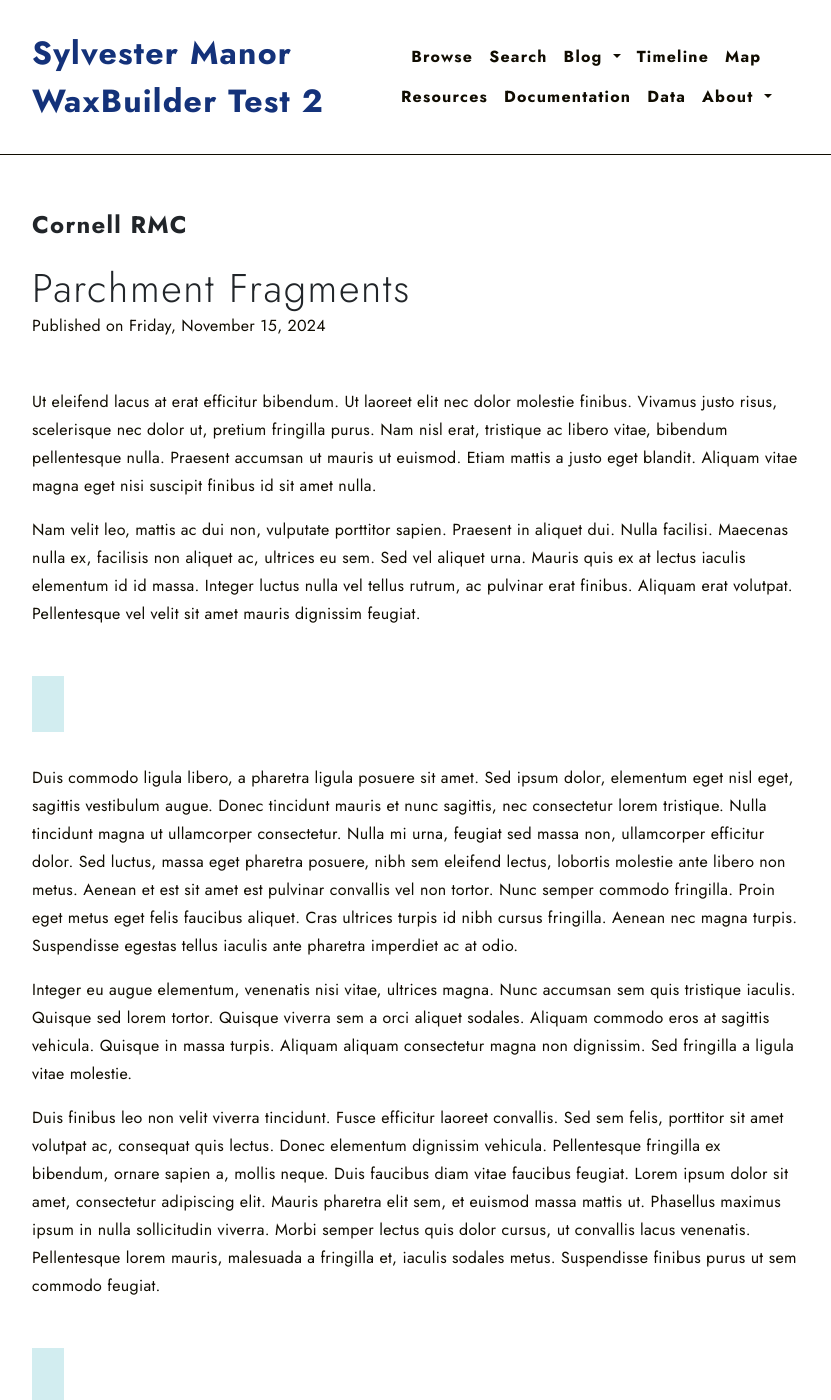
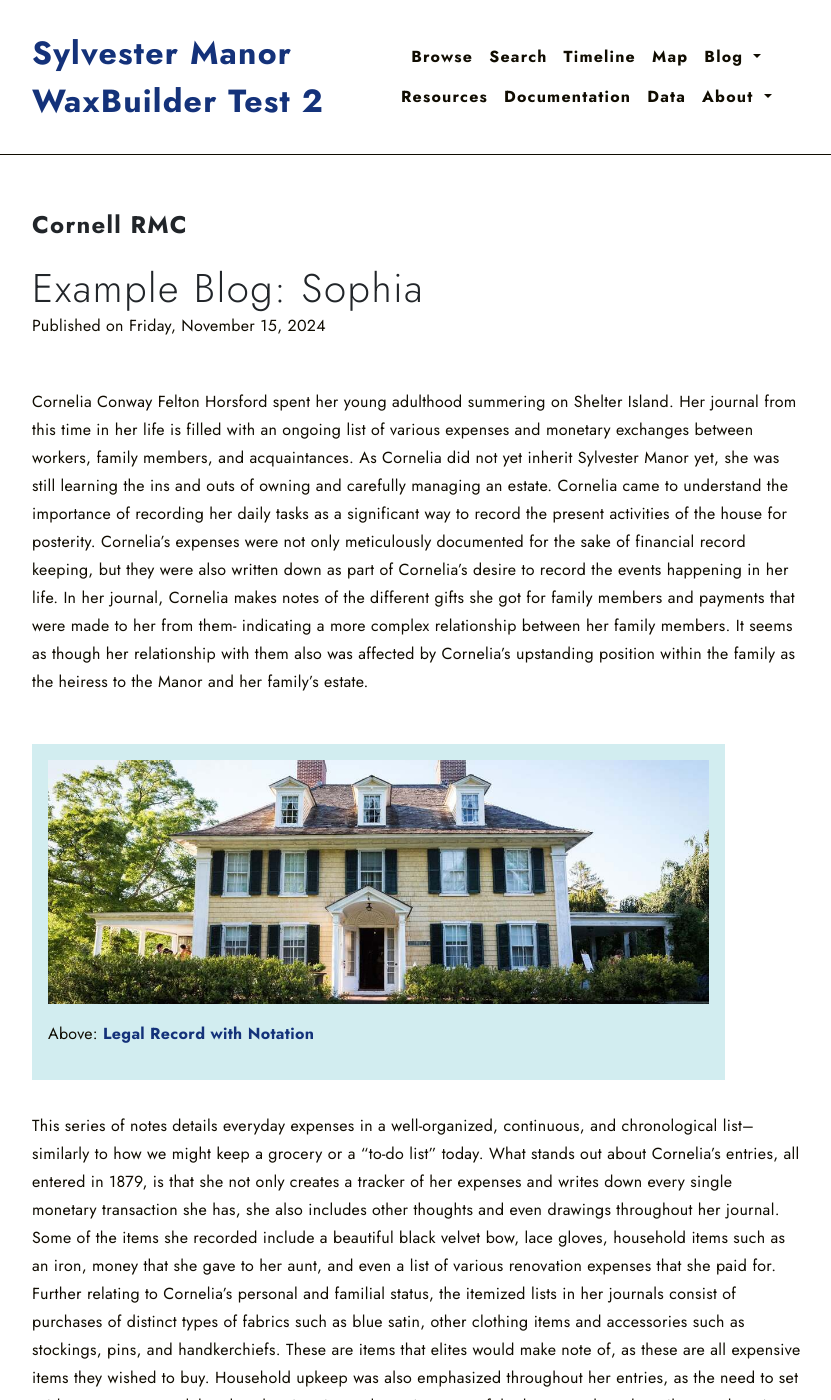
Before and after one commit to katelynautumn28/smtestwaxbuilder2, a Jekyll site: the page built from _exhibits/b.md, in a window 1280 px wide and 1400 px high. Shown: the whole window, without its empty margins (223-1054 px from the left). Built offline with Jekyll 4.4.1, drawn with Linux system fonts in a browser that asks for light colours; some of the changed text lies outside the part shown.

Commit message:
example blog posts

```diff
--- a/_config.yml
+++ b/_config.yml
@@ -108,18 +108,18 @@ menu:
     link: '/collection/'
   - label: 'Search'
     link: '/search/'
-  - label: 'Blog'
-    sub:
-      - label: 'Bonaventure Lyffe of Chryste'
-        link: '/blog/a/'
-      - label: 'Parchment fragments'
-        link: '/blog/b/'
-      - label: 'Sample Exhibit Shell'
-        link: '/blog/c/'
   - label: 'Timeline'
     link: '/timeline/'
   - label: 'Map'
     link: '/map.html'
+  - label: 'Blog'
+    sub:
+      - label: 'Example Blog: Melissa'
+        link: '/blog/a/'
+      - label: 'Example Blog: Sophia'
+        link: '/blog/b/'
+      - label: 'Sample Exhibit Shell'
+        link: '/blog/c/'
   - label: 'Resources'
     link: '/resources/'
   - label: 'Documentation'
--- a/_exhibits/b.md
+++ b/_exhibits/b.md
@@ -1,24 +1,15 @@
 ---
 layout: exhibit
-title: 'Parchment Fragments'
+title: 'Example Blog: Sophia'
 author: Cornell RMC
 publish_date: 2024-11-15
 permalink: /blog/b/
 ---
 
-Ut eleifend lacus at erat efficitur bibendum. Ut laoreet elit nec dolor molestie finibus. Vivamus justo risus, scelerisque nec dolor ut, pretium fringilla purus. Nam nisl erat, tristique ac libero vitae, bibendum pellentesque nulla. Praesent accumsan ut mauris ut euismod. Etiam mattis a justo eget blandit. Aliquam vitae magna eget nisi suscipit finibus id sit amet nulla.
+Cornelia Conway Felton Horsford spent her young adulthood summering on Shelter Island.  Her journal from this time in her life is filled with an ongoing list of various expenses and monetary exchanges between workers, family members, and acquaintances.  As Cornelia did not yet inherit Sylvester Manor yet, she was still learning the ins and outs of owning and carefully managing an estate.  Cornelia came to understand the importance of recording her daily tasks as a significant way to record the present activities of the house for posterity.  Cornelia’s expenses were not only meticulously documented for the sake of financial record keeping, but they were also written down as part of Cornelia’s desire to record the events happening in her life.  In her journal, Cornelia makes notes of the different gifts she got for family members and payments that were made to her from them- indicating a more complex relationship between her family members.  It seems as though her relationship with them also was affected by Cornelia’s upstanding position within the family as the heiress to the Manor and her family’s estate.
 
-Nam velit leo, mattis ac dui non, vulputate porttitor sapien. Praesent in aliquet dui. Nulla facilisi. Maecenas nulla ex, facilisis non aliquet ac, ultrices eu sem. Sed vel aliquet urna. Mauris quis ex at lectus iaculis elementum id id massa. Integer luctus nulla vel tellus rutrum, ac pulvinar erat finibus. Aliquam erat volutpat. Pellentesque vel velit sit amet mauris dignissim feugiat.
+{% include inline_image.html collection='smtestwaxbuilder2' pid='cuid4751' clickable='true' %}
 
-{% include inline_image.html collection='medievalfragments' pid='obj3' clickable='true' %}
+This series of notes details everyday expenses in a well-organized, continuous, and chronological list– similarly to how we might keep a grocery or a “to-do list” today. What stands out about Cornelia’s entries, all entered in 1879, is that she not only creates a tracker of her expenses and writes down every single monetary transaction she has, she also includes other thoughts and even drawings throughout her journal. Some of the items she recorded include a beautiful black velvet bow, lace gloves, household items such as an iron, money that she gave to her aunt, and even a list of various renovation expenses that she paid for.  Further relating to Cornelia’s personal and familial status, the itemized lists in her journals consist of purchases of distinct types of fabrics such as blue satin, other clothing items and accessories such as stockings, pins, and handkerchiefs.  These are items that elites would make note of, as these are all expensive items they wished to buy.  Household upkeep was also emphasized throughout her entries, as the need to set aside money to remodel and update interior and exterior parts of the house such as the toilets or changing the wallpaper were noted.  These expenses also included the purchasing of supplies needed for her horse and carriage maintenance fees.
 
-Duis commodo ligula libero, a pharetra ligula posuere sit amet. Sed ipsum dolor, elementum eget nisl eget, sagittis vestibulum augue. Donec tincidunt mauris et nunc sagittis, nec consectetur lorem tristique. Nulla tincidunt magna ut ullamcorper consectetur. Nulla mi urna, feugiat sed massa non, ullamcorper efficitur dolor. Sed luctus, massa eget pharetra posuere, nibh sem eleifend lectus, lobortis molestie ante libero non metus. Aenean et est sit amet est pulvinar convallis vel non tortor. Nunc semper commodo fringilla. Proin eget metus eget felis faucibus aliquet. Cras ultrices turpis id nibh cursus fringilla. Aenean nec magna turpis. Suspendisse egestas tellus iaculis ante pharetra imperdiet ac at odio.
-
-Integer eu augue elementum, venenatis nisi vitae, ultrices magna. Nunc accumsan sem quis tristique iaculis. Quisque sed lorem tortor. Quisque viverra sem a orci aliquet sodales. Aliquam commodo eros at sagittis vehicula. Quisque in massa turpis. Aliquam aliquam consectetur magna non dignissim. Sed fringilla a ligula vitae molestie.
-
-Duis finibus leo non velit viverra tincidunt. Fusce efficitur laoreet convallis. Sed sem felis, porttitor sit amet volutpat ac, consequat quis lectus. Donec elementum dignissim vehicula. Pellentesque fringilla ex bibendum, ornare sapien a, mollis neque. Duis faucibus diam vitae faucibus feugiat. Lorem ipsum dolor sit amet, consectetur adipiscing elit. Mauris pharetra elit sem, et euismod massa mattis ut. Phasellus maximus ipsum in nulla sollicitudin viverra. Morbi semper lectus quis dolor cursus, ut convallis lacus venenatis. Pellentesque lorem mauris, malesuada a fringilla et, iaculis sodales metus. Suspendisse finibus purus ut sem commodo feugiat.
-
-
-{% include inline_image.html collection='medievalfragments' pid='obj5' clickable='true' %}
-
-Duis commodo ligula libero, a pharetra ligula posuere sit amet. Sed ipsum dolor, elementum eget nisl eget, sagittis vestibulum augue. Donec tincidunt mauris et nunc sagittis, nec consectetur lorem tristique. Nulla tincidunt magna ut ullamcorper consectetur. Nulla mi urna, feugiat sed massa non, ullamcorper efficitur dolor. Sed luctus, massa eget pharetra posuere, nibh sem eleifend lectus, lobortis molestie ante libero non metus. Aenean et est sit amet est pulvinar convallis vel non tortor. Nunc semper commodo fringilla. Proin eget metus eget felis faucibus aliquet. Cras ultrices turpis id nibh cursus fringilla. Aenean nec magna turpis. Suspendisse egestas tellus iaculis ante pharetra imperdiet ac at odio.
+{% include inline_image.html collection='smtestwaxbuilder2' pid='cuid4770' clickable='true' %}
```
Also changed, not shown: _exhibits/a.md (+5 -10 lines), _exhibits/c.md (+2 -2 lines).
